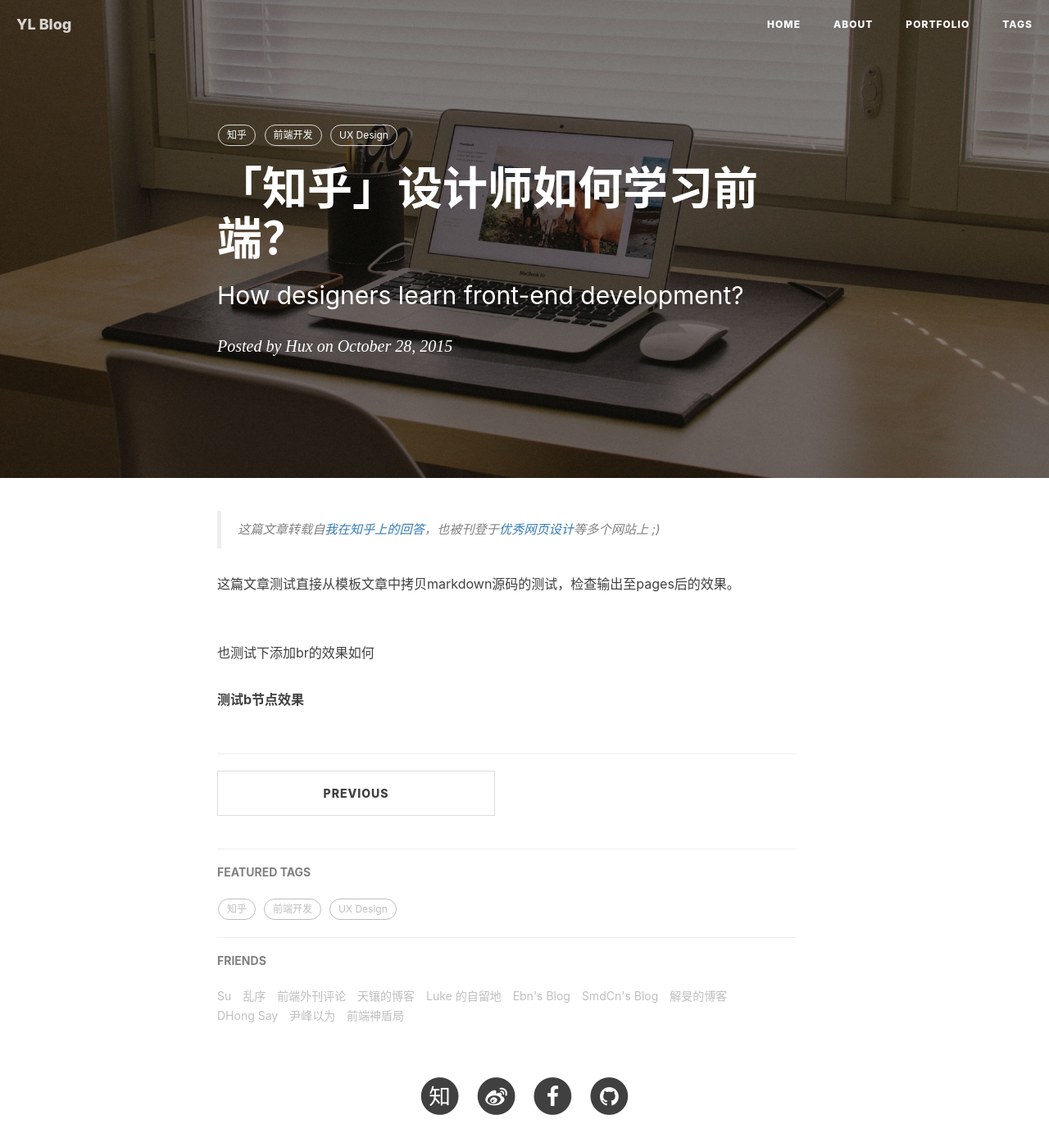
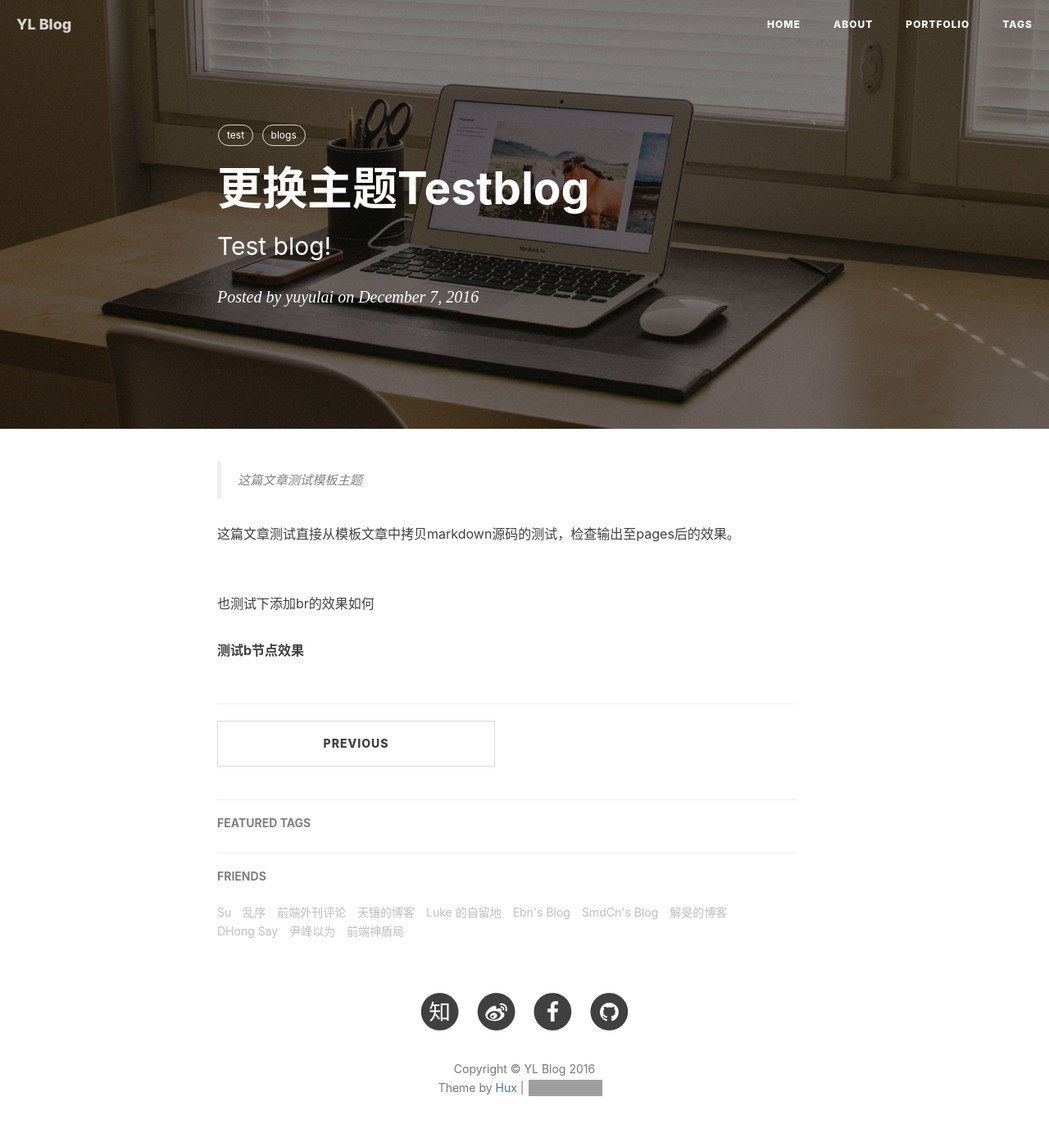
Before and after one commit to yuyulai2010/yuyulaiGithubBlog, a Jekyll site: the page built from _posts/2016-12-7-TestBlog.md, in a window 1280 px wide and 1400 px high. Shown: the whole window at 82% size. Built offline with Jekyll 4.4.1, drawn with Linux system fonts in a browser that asks for light colours; nearby versions of some CDN libraries; comment, search, counter and statistics services are not loaded; grey boxes are pictures that could not be loaded.

Commit message:
test4page

```diff
--- a/_posts/2016-12-7-TestBlog.md
+++ b/_posts/2016-12-7-TestBlog.md
@@ -1,17 +1,16 @@
 ---
 layout:     post
-title:      "「知乎」设计师如何学习前端？"
-subtitle:   "How designers learn front-end development?"
-date:       2015-10-28 12:00:00
-author:     "Hux"
+title:      "更换主题Testblog"
+subtitle:   "Test blog!"
+date:       2016-12-07 18:00:00
+author:     "yuyulai"
 header-img: "img/home-bg-o.jpg"
 tags:
-    - 知乎
-    - 前端开发
-    - UX Design
+    - test
+    - blogs
 ---
 
-> 这篇文章转载自[我在知乎上的回答](https://www.zhihu.com/question/21921588/answer/69680480)，也被刊登于[优秀网页设计](http://www.uisdc.com/head-first-front-end)等多个网站上 ;)
+> 这篇文章测试模板主题
 
 这篇文章测试直接从模板文章中拷贝markdown源码的测试，检查输出至pages后的效果。
 
```
